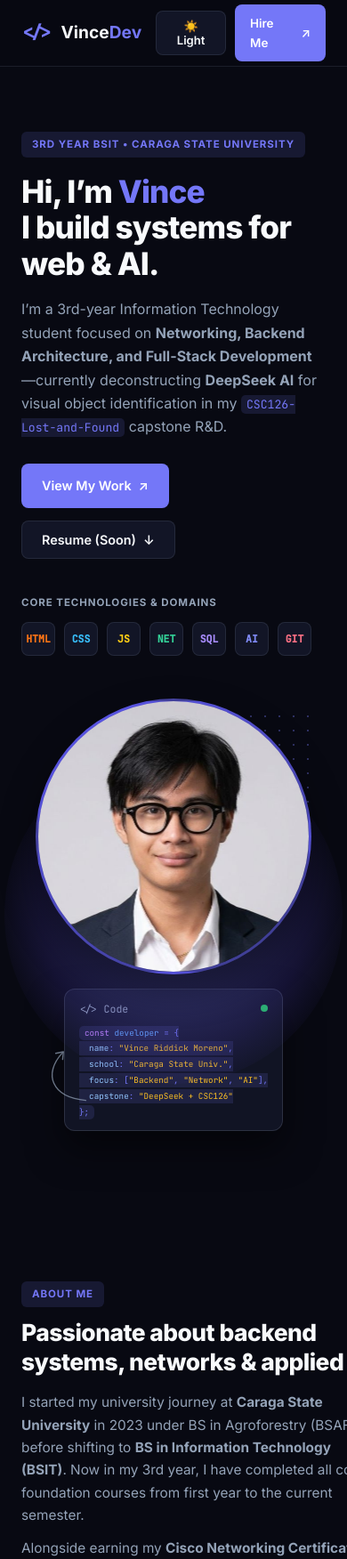
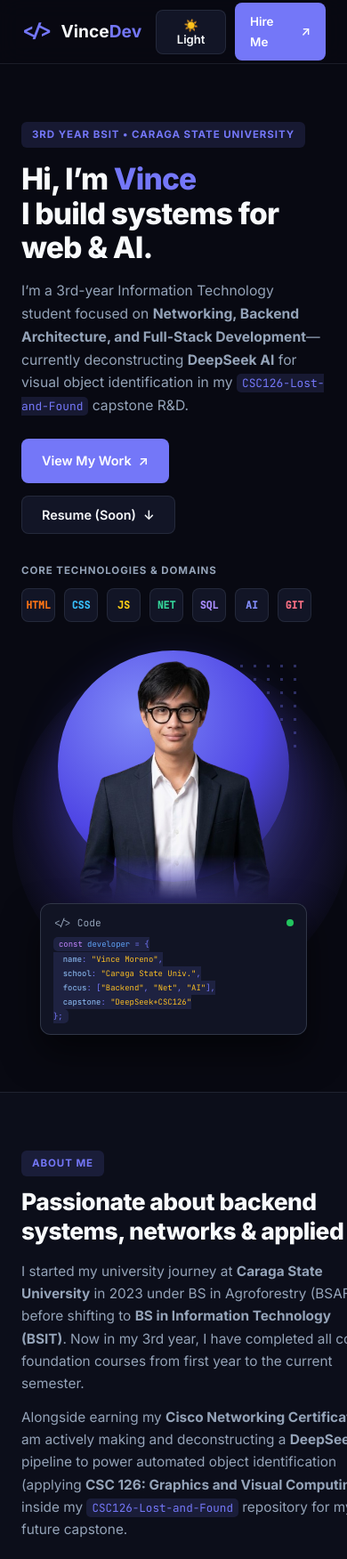
Before and after one commit to vinceriddickmoreno-afk/it110_personal_portfolio, a plain HTML site: page index.html in a window 390 px wide. Shown: the top 1752 px of the page at 89% size. Drawn offline with Linux system fonts and the light colour scheme.

Commit message:
Fix hero card overlap, add cutout portrait, and enforce full-screen scroll sections

```diff
--- a/index.html
+++ b/index.html
@@ -11,11 +11,11 @@
   <meta name="keywords" content="Vince Riddick F. Moreno, Vince Moreno, Caraga State University, BSIT Portfolio, Backend Developer, Cisco Networking, DeepSeek AI, CSC 126, Lost and Found Capstone" />
   <meta name="author" content="Vince Riddick F. Moreno" />
   <meta name="robots" content="index, follow" />
-  <link rel="canonical" href="https://it110-personal-portfolio.vercel.app/" />
+  <link rel="canonical" href="https://vinceriddickmoreno.vercel.app/" />
 
   <!-- Open Graph / Social Preview -->
   <meta property="og:type" content="website" />
-  <meta property="og:url" content="https://it110-personal-portfolio.vercel.app/" />
+  <meta property="og:url" content="https://vinceriddickmoreno.vercel.app/" />
   <meta property="og:title" content="Vince Riddick F. Moreno — BSIT Developer Portfolio" />
   <meta property="og:description" content="Explore projects, Cisco certification, Caraga State University IT curriculum milestones, and DeepSeek AI Lost &amp; Found R&amp;D." />
 
@@ -25,7 +25,7 @@
       "@context": "https://schema.org",
       "@type": "Person",
       "name": "Vince Riddick F. Moreno",
-      "url": "https://it110-personal-portfolio.vercel.app/",
+      "url": "https://vinceriddickmoreno.vercel.app/",
       "jobTitle": "3rd Year BSIT Student & Full-Stack / Backend Developer",
       "affiliation": {
         "@type": "CollegeOrUniversity",
@@ -43,7 +43,7 @@
   <link rel="stylesheet" href="style.css" />
 </head>
 <body>
-  <!-- Top Navigation Bar -->
+  <!-- Sticky Top Navigation Bar -->
   <header class="navbar">
     <div class="container nav-inner">
       <a href="#home" class="brand">
@@ -52,12 +52,12 @@
       </a>
 
       <nav class="nav-links" aria-label="Primary Navigation">
-        <a href="#home" class="active">Home</a>
-        <a href="#about">About</a>
-        <a href="#skills">Skills</a>
-        <a href="#projects">Projects</a>
+        <a href="#home" class="nav-link active" data-section="home">Home</a>
+        <a href="#about" class="nav-link" data-section="about">About</a>
+        <a href="#skills" class="nav-link" data-section="skills">Skills</a>
+        <a href="#projects" class="nav-link" data-section="projects">Projects</a>
         <button type="button" class="nav-link-btn" id="nav-curriculum-btn">Curriculum</button>
-        <a href="#contact">Contact</a>
+        <a href="#contact" class="nav-link" data-section="contact">Contact</a>
       </nav>
 
       <div class="nav-actions">
@@ -72,8 +72,8 @@
   </header>
 
   <main>
-    <!-- Hero Section -->
-    <section id="home" class="hero-section">
+    <!-- PAGE 1: Hero Section -->
+    <section id="home" class="page-section hero-section">
       <div class="container hero-grid">
         <!-- Left Content -->
         <div class="hero-content">
@@ -102,27 +102,25 @@
               <span class="tech-icon-box css" title="CSS3">CSS</span>
               <span class="tech-icon-box js" title="JavaScript">JS</span>
               <span class="tech-icon-box net" title="Cisco Networking">NET</span>
-              <span class="tech-icon-box db" title="DBMS & SQL">SQL</span>
-              <span class="tech-icon-box ai" title="DeepSeek AI & CSC 126">AI</span>
-              <span class="tech-icon-box git" title="Git & GitHub">GIT</span>
+              <span class="tech-icon-box db" title="DBMS &amp; SQL">SQL</span>
+              <span class="tech-icon-box ai" title="DeepSeek AI &amp; CSC 126">AI</span>
+              <span class="tech-icon-box git" title="Git &amp; GitHub">GIT</span>
             </div>
           </div>
         </div>
 
-        <!-- Right Portrait & Floating Code Card -->
+        <!-- Right Cutout Portrait & Non-Overlapping Code Card -->
         <div class="hero-visual">
           <div class="dot-grid" aria-hidden="true"></div>
           <div class="portrait-glow" aria-hidden="true"></div>
+          <div class="portrait-orb" aria-hidden="true"></div>
 
-          <div class="portrait-circle">
           <img
-              src="profile.jpg"
+            src="profile.png"
             alt="Vince Riddick F. Moreno"
-              class="portrait-img"
-              onerror="this.style.display='none'; this.nextElementSibling.style.display='grid';"
+            class="portrait-cutout"
+            onerror="if(!this.dataset.tried){this.dataset.tried=1;this.src='profile.jpg';}else{this.style.display='none';}"
           />
-            <div class="portrait-fallback">VM</div>
-          </div>
 
           <!-- Decorative Curved Arrow -->
           <svg class="hero-arrow" viewBox="0 0 90 90" fill="none" aria-hidden="true">
@@ -130,25 +128,25 @@
             <path d="M33 17 L 43 15 L 42 25" stroke="currentColor" stroke-width="1.6" stroke-linecap="round" stroke-linejoin="round" />
           </svg>
 
-          <!-- Floating Code Window -->
+          <!-- Floating Code Window (Positioned clear of face/torso) -->
           <div class="floating-code-card" aria-label="Developer profile snippet">
             <div class="code-header">
               <span>&lt;/&gt; Code</span>
               <span class="live-dot"></span>
             </div>
             <pre class="code-body"><code><span class="kw">const</span> <span class="var">developer</span> = {
-  <span class="prop">name</span>: <span class="str">"Vince Riddick Moreno"</span>,
+  <span class="prop">name</span>: <span class="str">"Vince Moreno"</span>,
   <span class="prop">school</span>: <span class="str">"Caraga State Univ."</span>,
-  <span class="prop">focus</span>: [<span class="str">"Backend"</span>, <span class="str">"Network"</span>, <span class="str">"AI"</span>],
-  <span class="prop">capstone</span>: <span class="str">"DeepSeek + CSC126"</span>
+  <span class="prop">focus</span>: [<span class="str">"Backend"</span>, <span class="str">"Net"</span>, <span class="str">"AI"</span>],
+  <span class="prop">capstone</span>: <span class="str">"DeepSeek+CSC126"</span>
 };</code></pre>
           </div>
         </div>
       </div>
     </section>
 
-    <!-- About Me & 2x2 Stats Grid -->
-    <section id="about" class="section">
+    <!-- PAGE 2: About Me & 2x2 Stats Grid -->
+    <section id="about" class="page-section section-alt">
       <div class="container about-grid">
         <div class="about-text">
           <span class="eyebrow-pill">ABOUT ME</span>
@@ -205,8 +203,8 @@
       </div>
     </section>
 
-    <!-- Skills Section (3-Column Progress Bars) -->
-    <section id="skills" class="section section-alt">
+    <!-- PAGE 3: Skills Section -->
+    <section id="skills" class="page-section">
       <div class="container">
         <div class="section-center-header">
           <span class="eyebrow-pill">MY SKILLS</span>
@@ -219,8 +217,8 @@
       </div>
     </section>
 
-    <!-- Featured Projects Section -->
-    <section id="projects" class="section">
+    <!-- PAGE 4: Featured Projects Section -->
+    <section id="projects" class="page-section section-alt">
       <div class="container">
         <div class="section-center-header">
           <span class="eyebrow-pill">FEATURED PROJECTS</span>
@@ -231,7 +229,7 @@
           <!-- Populated by script.js -->
         </div>
 
-        <!-- Carousel Dots & Filter Controls -->
+        <!-- Carousel Dots & Controls -->
         <div class="projects-controls">
           <button type="button" id="prev-projects" class="page-arrow" aria-label="Previous projects">←</button>
           <div class="carousel-dots" id="carousel-dots"></div>
@@ -240,9 +238,10 @@
       </div>
     </section>
 
-    <!-- Bottom Callout, Capstone Highlight & Connect Strip -->
-    <section id="contact" class="section section-alt">
-      <div class="container bottom-grid">
+    <!-- PAGE 5: Contact, Capstone Spotlight & Footer -->
+    <section id="contact" class="page-section contact-page">
+      <div class="container contact-page-inner">
+        <div class="bottom-grid">
           <!-- Left: Let's Work Together -->
           <div class="bottom-col">
             <span class="eyebrow-pill">LET’S WORK TOGETHER</span>
@@ -268,10 +267,10 @@
             </p>
             <div class="quote-author">
               <img
-              src="profile.jpg"
+                src="profile.png"
                 alt="Vince Riddick F. Moreno"
                 class="quote-avatar"
-              onerror="this.style.display='none';"
+                onerror="if(!this.dataset.tried){this.dataset.tried=1;this.src='profile.jpg';}else{this.style.display='none';}"
               />
               <div>
                 <strong>Vince Riddick F. Moreno</strong>
@@ -311,16 +310,16 @@
             </div>
           </div>
         </div>
-    </section>
-  </main>
 
-  <!-- Footer -->
         <footer class="footer">
-    <div class="container footer-inner">
+          <div class="footer-inner">
             <p>© <span id="year"></span> Vince Riddick F. Moreno. All rights reserved.</p>
             <p>Caraga State University • Deployed on Vercel</p>
           </div>
         </footer>
+      </div>
+    </section>
+  </main>
 
   <!-- Project Detail Modal -->
   <div id="project-modal" class="modal hidden" role="dialog" aria-modal="true">
--- a/style.css
+++ b/style.css
@@ -1,4 +1,4 @@
-/* Dark Theme (Default — Matches Midnight Indigo Reference) */
+/* Dark Theme (Default) */
 :root,
 [data-theme="dark"] {
   --bg: #080912;
@@ -14,6 +14,7 @@
   --glow: radial-gradient(circle, rgba(116, 119, 248, 0.45) 0%, rgba(88, 70, 214, 0.18) 55%, transparent 75%);
   --code-bg: #111424;
   --shadow: 0 18px 40px rgba(0, 0, 0, 0.45);
+  --nav-h: 72px;
 }
 
 /* Light Theme Counterpart */
@@ -31,6 +32,7 @@
   --glow: radial-gradient(circle, rgba(85, 88, 230, 0.25) 0%, rgba(129, 140, 248, 0.12) 55%, transparent 75%);
   --code-bg: #0f172a;
   --shadow: 0 12px 30px rgba(15, 23, 42, 0.08);
+  --nav-h: 72px;
 }
 
 * {
@@ -41,6 +43,14 @@
 
 html {
   scroll-behavior: smooth;
+  scroll-padding-top: var(--nav-h);
+}
+
+/* One-Page-Per-Scroll Snap on Desktop/Laptop */
+@media (min-width: 961px) {
+  html {
+    scroll-snap-type: y mandatory;
+  }
 }
 
 body {
@@ -52,6 +62,7 @@ body {
 }
 
 .container {
+  width: 100%;
   max-width: 1140px;
   margin: 0 auto;
   padding: 0 24px;
@@ -70,18 +81,19 @@ code {
   border-radius: 5px;
 }
 
-/* Top Navbar */
+/* Sticky Top Navbar */
 .navbar {
   position: sticky;
   top: 0;
   z-index: 50;
-  background: color-mix(in srgb, var(--bg) 86%, transparent);
+  height: var(--nav-h);
+  background: color-mix(in srgb, var(--bg) 88%, transparent);
   backdrop-filter: blur(12px);
   border-bottom: 1px solid var(--border);
 }
 
 .nav-inner {
-  height: 74px;
+  height: 100%;
   display: flex;
   align-items: center;
   justify-content: space-between;
@@ -223,43 +235,58 @@ code {
   border-radius: 6px;
 }
 
+/* Full-Viewport Page Sections */
+.page-section {
+  min-height: calc(100vh - var(--nav-h));
+  display: flex;
+  align-items: center;
+  padding: 40px 0;
+  scroll-snap-align: start;
+  scroll-snap-stop: always;
+}
+
+.section-alt {
+  background: var(--bg-alt);
+  border-top: 1px solid var(--border);
+  border-bottom: 1px solid var(--border);
+}
+
 /* Hero Section */
 .hero-section {
-  padding: 72px 0 84px;
   overflow: hidden;
 }
 
 .hero-grid {
   display: grid;
-  grid-template-columns: 1.15fr 0.85fr;
+  grid-template-columns: 1.05fr 0.95fr;
   align-items: center;
-  gap: 48px;
+  gap: 32px;
 }
 
 .hero-title {
-  font-size: clamp(2.2rem, 4.3vw, 3.35rem);
+  font-size: clamp(2.1rem, 4.1vw, 3.25rem);
   font-weight: 800;
   line-height: 1.15;
   letter-spacing: -0.025em;
-  margin: 18px 0;
+  margin: 16px 0;
 }
 
 .hero-subtitle {
   color: var(--muted);
-  font-size: 1rem;
-  max-width: 540px;
+  font-size: 0.98rem;
+  max-width: 530px;
 }
 
 .hero-cta-row {
   display: flex;
   align-items: center;
   gap: 14px;
-  margin-top: 28px;
+  margin-top: 24px;
   flex-wrap: wrap;
 }
 
 .hero-tech-strip {
-  margin-top: 40px;
+  margin-top: 32px;
 }
 
 .strip-label {
@@ -268,7 +295,7 @@ code {
   font-weight: 700;
   letter-spacing: 0.08em;
   color: var(--muted);
-  margin-bottom: 12px;
+  margin-bottom: 10px;
 }
 
 .tech-badge-row {
@@ -299,85 +326,88 @@ code {
 .tech-icon-box.ai { color: #818cf8; }
 .tech-icon-box.git { color: #fb7185; }
 
-/* Hero Portrait & Floating Code Card */
+/* Hero Cutout Portrait & Non-Overlapping Code Card */
 .hero-visual {
   position: relative;
-  display: flex;
-  justify-content: center;
-  align-items: center;
-  min-height: 390px;
+  width: 100%;
+  max-width: 490px;
+  height: 440px;
+  margin: 0 auto;
 }
 
 .dot-grid {
   position: absolute;
-  top: 12px;
-  right: 14px;
-  width: 110px;
-  height: 110px;
+  top: 10px;
+  right: 28px;
+  width: 104px;
+  height: 104px;
   background-image: radial-gradient(var(--accent) 1.5px, transparent 1.5px);
-  background-size: 16px 16px;
+  background-size: 15px 15px;
   opacity: 0.35;
+  z-index: 0;
 }
 
 .portrait-glow {
   position: absolute;
+  left: -10px;
+  top: 10px;
   width: 380px;
   height: 380px;
   border-radius: 50%;
   background: var(--glow);
   pointer-events: none;
+  z-index: 0;
 }
 
-.portrait-circle {
-  position: relative;
-  width: 310px;
-  height: 310px;
+.portrait-orb {
+  position: absolute;
+  left: 20px;
+  top: 38px;
+  width: 320px;
+  height: 320px;
   border-radius: 50%;
-  overflow: hidden;
-  background: linear-gradient(145deg, #4f46e5, #1e1b4b);
-  border: 3px solid rgba(116, 119, 248, 0.35);
-  box-shadow: var(--shadow);
+  background: radial-gradient(circle at 35% 28%, #818cf8 0%, #4f46e5 55%, #1e1b4b 100%);
+  box-shadow: 0 20px 50px rgba(79, 70, 229, 0.3);
+  z-index: 1;
 }
 
-.portrait-img {
-  width: 100%;
-  height: 100%;
-  object-fit: cover;
-  object-position: center top;
-  display: block;
-}
-
-.portrait-fallback {
-  width: 100%;
-  height: 100%;
-  display: none;
-  place-items: center;
-  font-size: 4rem;
-  font-weight: 800;
-  color: #ffffff;
+.portrait-cutout {
+  position: absolute;
+  left: 10px;
+  bottom: 0;
+  width: 345px;
+  height: 425px;
+  object-fit: contain;
+  object-position: bottom center;
+  z-index: 2;
+  pointer-events: none;
+  -webkit-mask-image: linear-gradient(to bottom, #000000 82%, transparent 100%);
+  mask-image: linear-gradient(to bottom, #000000 82%, transparent 100%);
 }
 
 .hero-arrow {
   position: absolute;
-  left: 10px;
-  bottom: 24px;
-  width: 78px;
-  height: 78px;
+  left: 0;
+  bottom: 28px;
+  width: 72px;
+  height: 72px;
   color: var(--muted);
   opacity: 0.7;
+  z-index: 3;
 }
 
 .floating-code-card {
   position: absolute;
-  right: -8px;
+  right: 0;
   bottom: 18px;
+  z-index: 4;
+  width: 228px;
   background: var(--code-bg);
   color: #e2e8f0;
-  border: 1px solid rgba(148, 163, 184, 0.2);
+  border: 1px solid rgba(148, 163, 184, 0.24);
   border-radius: 12px;
-  padding: 12px 16px;
-  box-shadow: 0 20px 40px rgba(0, 0, 0, 0.5);
-  max-width: 270px;
+  padding: 12px 14px;
+  box-shadow: 0 20px 40px rgba(0, 0, 0, 0.55);
 }
 
 .code-header {
@@ -385,9 +415,9 @@ code {
   justify-content: space-between;
   align-items: center;
   font-family: "JetBrains Mono", monospace;
-  font-size: 0.72rem;
+  font-size: 0.7rem;
   color: #94a3b8;
-  margin-bottom: 8px;
+  margin-bottom: 6px;
 }
 
 .live-dot {
@@ -399,8 +429,8 @@ code {
 
 .code-body {
   font-family: "JetBrains Mono", monospace;
-  font-size: 0.71rem;
-  line-height: 1.5;
+  font-size: 0.68rem;
+  line-height: 1.48;
   overflow-x: auto;
 }
 
@@ -409,17 +439,7 @@ code {
 .code-body .prop { color: #93c5fd; }
 .code-body .str { color: #fbbf24; }
 
-/* Sections */
-.section {
-  padding: 84px 0;
-}
-
-.section-alt {
-  background: var(--bg-alt);
-  border-top: 1px solid var(--border);
-  border-bottom: 1px solid var(--border);
-}
-
+/* Headings & Shared Text */
 .section-title {
   font-size: clamp(1.65rem, 3vw, 2.2rem);
   font-weight: 800;
@@ -431,7 +451,7 @@ code {
 
 .section-center-header {
   text-align: center;
-  margin-bottom: 48px;
+  margin-bottom: 42px;
 }
 
 .muted-paragraph {
@@ -580,9 +600,9 @@ code {
 }
 
 .project-preview {
-  height: 165px;
+  height: 155px;
   position: relative;
-  padding: 16px;
+  padding: 14px;
   display: flex;
   flex-direction: column;
   justify-content: space-between;
@@ -608,29 +628,29 @@ code {
   background: rgba(15, 23, 42, 0.75);
   border: 1px solid rgba(255, 255, 255, 0.16);
   border-radius: 8px;
-  padding: 10px 12px;
+  padding: 9px 11px;
   color: #f8fafc;
   font-family: "JetBrains Mono", monospace;
-  font-size: 0.72rem;
+  font-size: 0.7rem;
 }
 
 .project-body {
-  padding: 20px;
+  padding: 18px 20px;
   display: flex;
   flex-direction: column;
   flex: 1;
 }
 
 .project-body h3 {
-  font-size: 1.05rem;
+  font-size: 1.04rem;
   font-weight: 700;
   margin-bottom: 6px;
 }
 
 .project-body p {
-  font-size: 0.86rem;
+  font-size: 0.85rem;
   color: var(--muted);
-  margin-bottom: 18px;
+  margin-bottom: 16px;
   flex: 1;
 }
 
@@ -657,7 +677,7 @@ code {
   align-items: center;
   justify-content: center;
   gap: 16px;
-  margin-top: 32px;
+  margin-top: 26px;
 }
 
 .page-arrow {
@@ -694,8 +714,19 @@ code {
   background: var(--accent);
 }
 
-/* Bottom 3-Column Callout Bar */
+/* Contact Page & Footer */
+.contact-page {
+  align-items: stretch;
+}
+
+.contact-page-inner {
+  display: flex;
+  flex-direction: column;
+  justify-content: space-between;
+}
+
 .bottom-grid {
+  margin: auto 0;
   display: grid;
   grid-template-columns: 1fr 1.25fr 0.95fr;
   gap: 32px;
@@ -736,11 +767,12 @@ code {
 }
 
 .quote-avatar {
-  width: 42px;
-  height: 42px;
+  width: 44px;
+  height: 44px;
   border-radius: 50%;
   object-fit: cover;
   object-position: center top;
+  background: var(--accent-soft);
   border: 1px solid var(--accent);
 }
 
@@ -800,9 +832,9 @@ code {
   color: var(--text);
 }
 
-/* Footer */
 .footer {
-  padding: 24px 0;
+  padding-top: 20px;
+  margin-top: 32px;
   border-top: 1px solid var(--border);
   font-size: 0.82rem;
   color: var(--muted);
@@ -953,6 +985,11 @@ code {
 
 /* Responsive */
 @media (max-width: 960px) {
+  .page-section {
+    min-height: auto;
+    padding: 64px 0;
+  }
+
   .hero-grid,
   .about-grid,
   .bottom-grid {
@@ -976,13 +1013,35 @@ code {
     grid-template-columns: 1fr;
   }
 
+  .hero-visual {
+    height: auto;
+    display: flex;
+    flex-direction: column;
+    align-items: center;
+  }
+
+  .portrait-orb {
+    position: relative;
+    left: auto;
+    top: auto;
+    width: 260px;
+    height: 260px;
+  }
+
+  .portrait-cutout {
+    left: 50%;
+    transform: translateX(-50%);
+    bottom: auto;
+    top: 0;
+    width: 280px;
+    height: 280px;
+  }
+
   .floating-code-card {
     position: static;
-    margin-top: 16px;
-  }
-
-  .hero-visual {
-    flex-direction: column;
+    width: 100%;
+    max-width: 300px;
+    margin-top: 24px;
   }
 }
 
```
Also changed, not shown: script.js (+26 -6 lines), profile.jpg (deleted), profile.png (added). Lines whose indentation alone changed are shown as unchanged.
